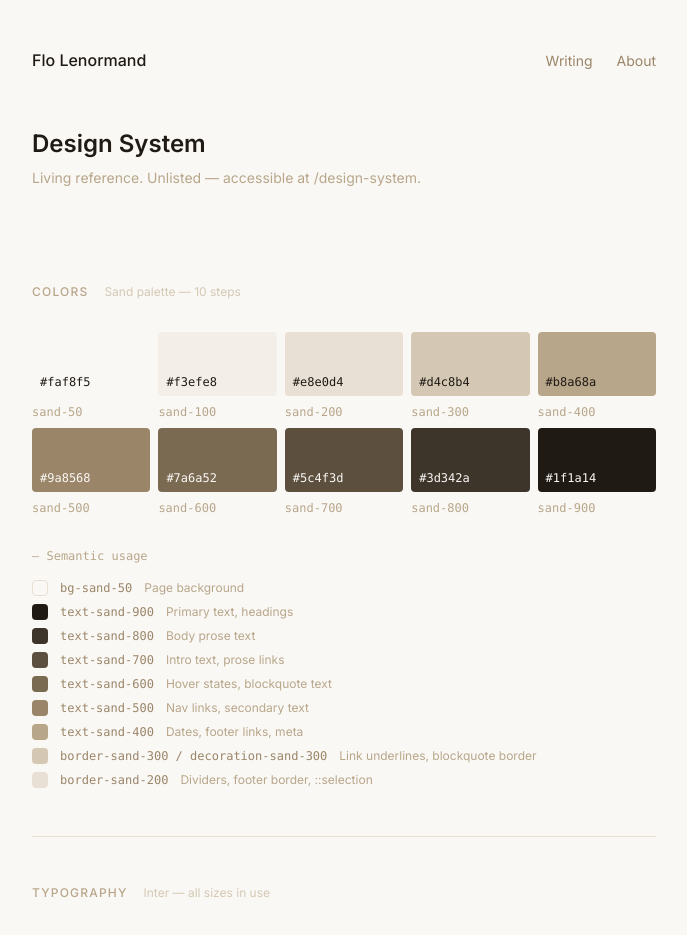
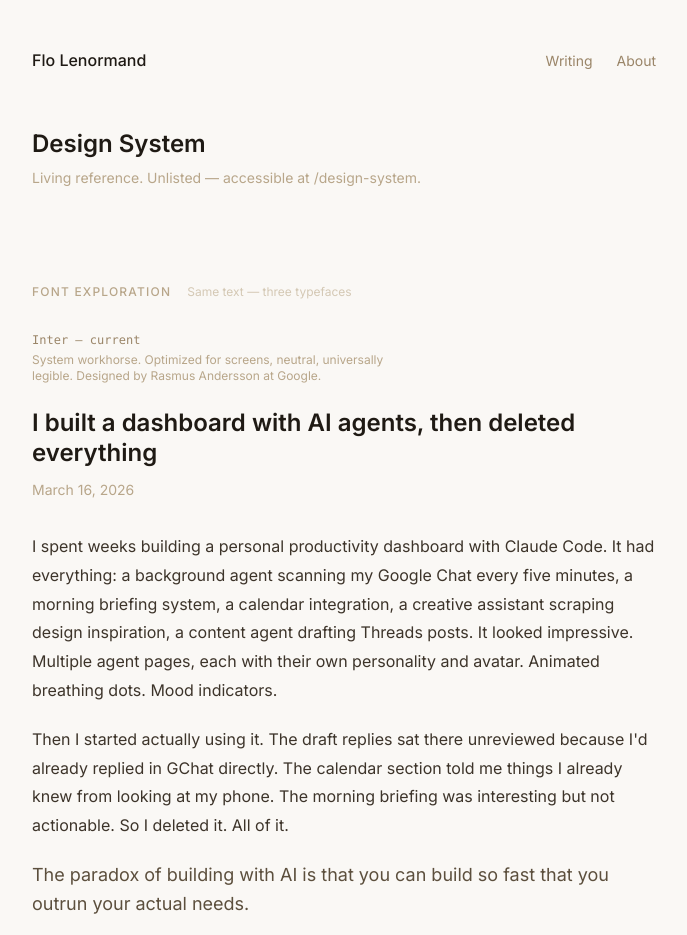
Before and after one commit to flo-flo-lenormand/flo-portfolio, a Next.js app: page /design-system in a window 1280 px wide. Shown: the top 935 px of the page, without its empty margins (296-983 px from the left). Built offline with nearby package versions, Linux system fonts and the light colour scheme.

Commit message:
Add font exploration section to design system
Shows Inter, Geist, and DM Sans side-by-side using real article text —
title, date, body paragraphs, intro text, and caption — so the same
content can be compared across all three typefaces.

https://claude.ai/code/session_0171HCgRZRKCtPaVMv8b8ir6

```diff
--- a/src/app/design-system/page.tsx
+++ b/src/app/design-system/page.tsx
@@ -1,4 +1,8 @@
 import type { Metadata } from "next";
+import { Geist, DM_Sans } from "next/font/google";
+
+const geist = Geist({ subsets: ["latin"], display: "swap" });
+const dmSans = DM_Sans({ subsets: ["latin"], display: "swap" });
 
 export const metadata: Metadata = {
   title: "Design System – Flo Lenormand",
@@ -57,6 +61,71 @@ export default function DesignSystem() {
           Living reference. Unlisted — accessible at /design-system.
         </p>
       </div>
+
+      {/* ─── Font Exploration ───────────────────────────────── */}
+      <Section title="Font Exploration" note="Same text — three typefaces">
+        {[
+          {
+            name: "Inter",
+            label: "Inter — current",
+            note: "System workhorse. Optimized for screens, neutral, universally legible. Designed by Rasmus Andersson at Google.",
+            className: "",
+          },
+          {
+            name: "Geist",
+            label: "Geist — Vercel",
+            note: "Designed in-house at Vercel for their own products — UI, docs, code. Studied how type behaves at every scale. What Next.js is set in.",
+            className: geist.className,
+          },
+          {
+            name: "DM Sans",
+            label: "DM Sans — Colophon / DeepMind",
+            note: "Commissioned by DeepMind (Google). Brief: feel both scientific and human. Low contrast, geometric but warm. Open source.",
+            className: dmSans.className,
+          },
+        ].map((font) => (
+          <div key={font.name} className="mb-12 last:mb-0">
+            <div className="flex items-baseline gap-3 mb-1">
+              <p className="text-xs font-mono text-sand-500">{font.label}</p>
+            </div>
+            <p className="text-xs text-sand-400 mb-6 max-w-sm">{font.note}</p>
+
+            <div className={font.className}>
+              {/* Title */}
+              <h2 className="text-2xl font-semibold text-sand-900 leading-tight mb-3">
+                I built a dashboard with AI agents, then deleted everything
+              </h2>
+              <time className="text-sm text-sand-400 block mb-8">March 16, 2026</time>
+
+              {/* Body */}
+              <p className="text-base text-sand-800 leading-[1.8] mb-5">
+                I spent weeks building a personal productivity dashboard with Claude Code.
+                It had everything: a background agent scanning my Google Chat every five minutes,
+                a morning briefing system, a calendar integration, a creative assistant scraping
+                design inspiration, a content agent drafting Threads posts. It looked impressive.
+                Multiple agent pages, each with their own personality and avatar. Animated breathing
+                dots. Mood indicators.
+              </p>
+              <p className="text-base text-sand-800 leading-[1.8] mb-5">
+                Then I started actually using it. The draft replies sat there unreviewed because
+                I&apos;d already replied in GChat directly. The calendar section told me things I
+                already knew from looking at my phone. The morning briefing was interesting but not
+                actionable. So I deleted it. All of it.
+              </p>
+              <p className="text-base text-sand-700 leading-relaxed text-lg mb-5">
+                The paradox of building with AI is that you can build so fast that you outrun
+                your actual needs.
+              </p>
+              <p className="text-sm text-sand-500 leading-relaxed">
+                This is a short secondary caption — article descriptions, metadata, and
+                supporting copy sit at this size and color.
+              </p>
+            </div>
+
+            <div className="mt-6 border-b border-sand-100" />
+          </div>
+        ))}
+      </Section>
 
       {/* ─── Colors ─────────────────────────────────────────── */}
       <Section title="Colors" note="Sand palette — 10 steps">
```
